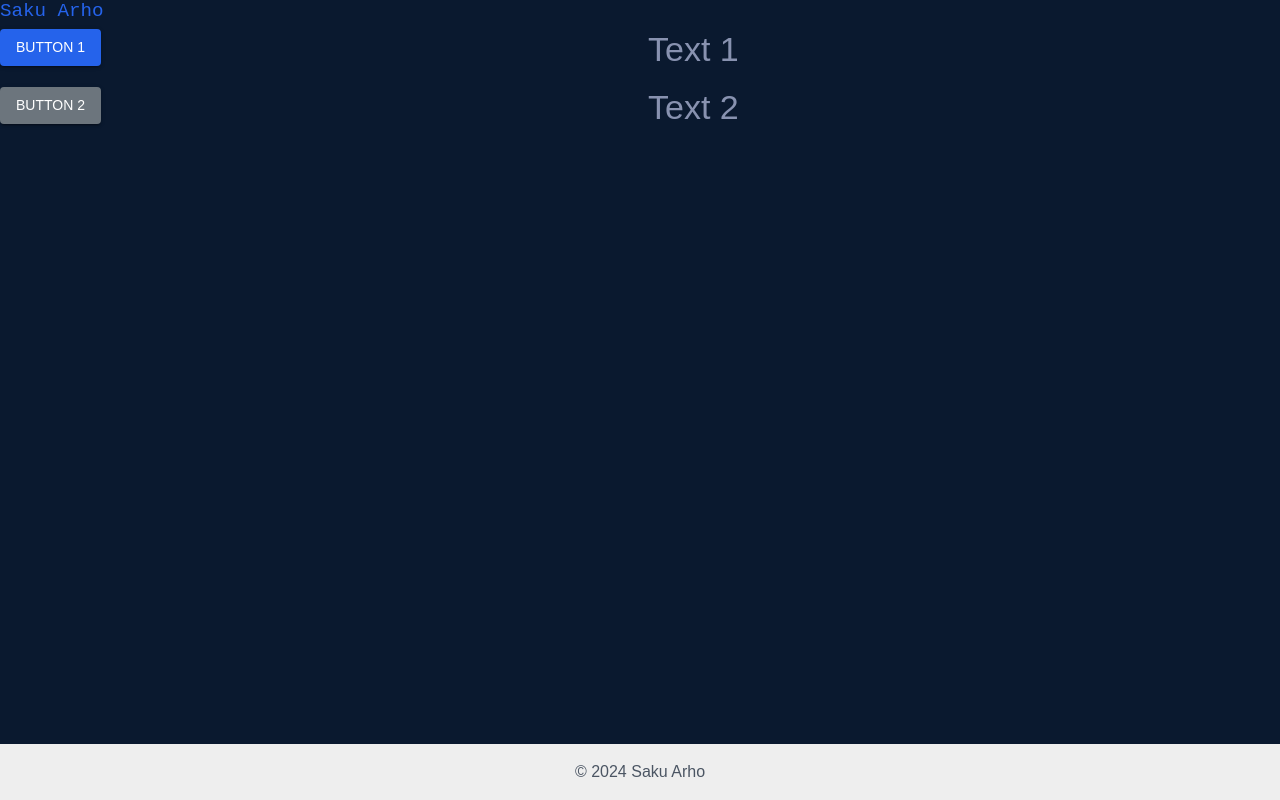
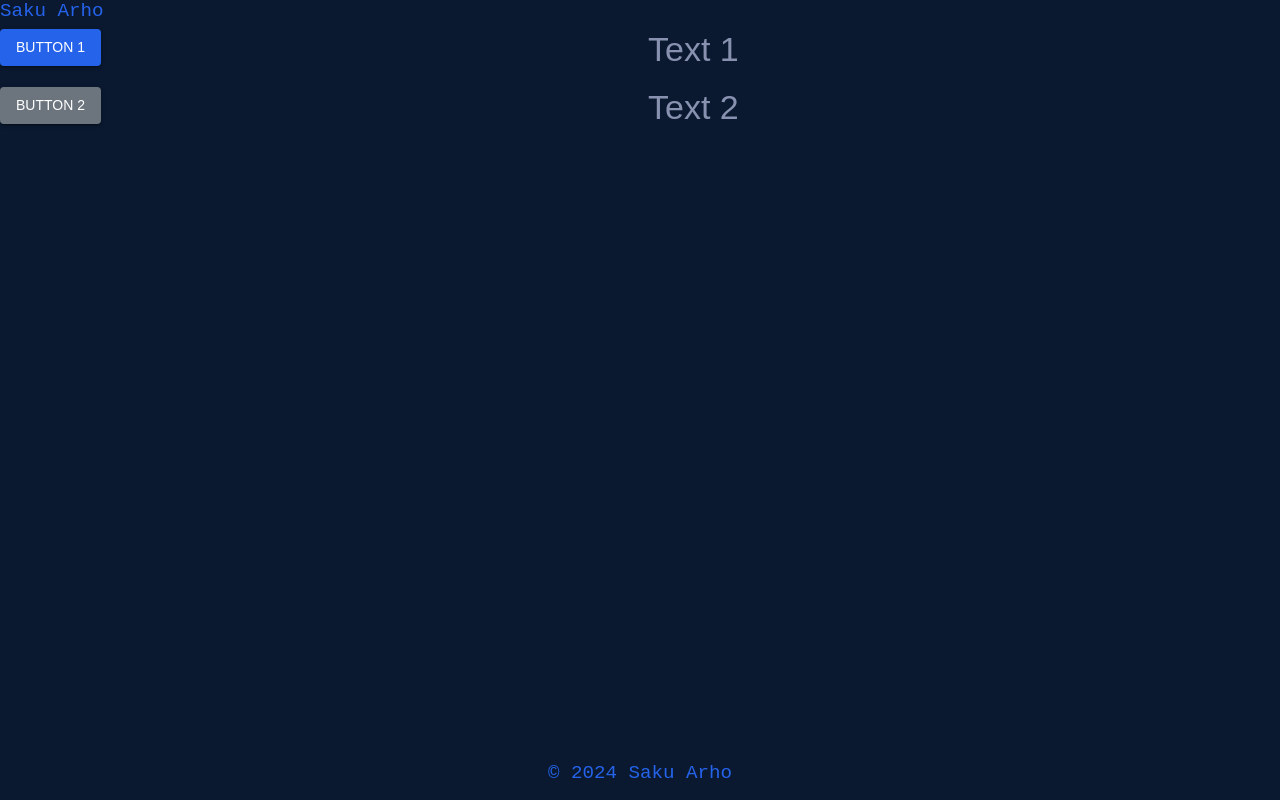
Before and after one commit to Z-kke/my_portfolio, a Next.js app: page / in a window 1280 px wide. Built offline with nearby package versions, Linux system fonts and the light colour scheme.

Commit message:
Change footer stylings.

```diff
--- a/app/layout.tsx
+++ b/app/layout.tsx
@@ -1,6 +1,6 @@
 import * as React from "react";
 import "./globals.css";
-import { Box, Grid } from "@mui/material";
+import { Box, Grid, Typography } from "@mui/material";
 import MuiThemeProvider from "./components/theme-provider";
 
 const RootLayout: React.FC<{ children: React.ReactNode }> = ({ children }) => {
@@ -21,12 +21,12 @@ const RootLayout: React.FC<{ children: React.ReactNode }> = ({ children }) => {
             <Box component="main" sx={{ flexGrow: 1 }}>
               {children}
             </Box>
-            <Box component="footer" sx={{ bgcolor: "grey.200", py: 2, mt: 8 }}>
+            <Box component="footer" sx={{ py: 2, mt: 8 }}>
               <Grid container justifyContent="center">
                 <Grid item>
-                  <p style={{ textAlign: "center", color: "#4b5563" }}>
+                  <Typography variant="h1">
                     © {new Date().getFullYear()} Saku Arho
-                  </p>
+                  </Typography>
                 </Grid>
               </Grid>
             </Box>
```
